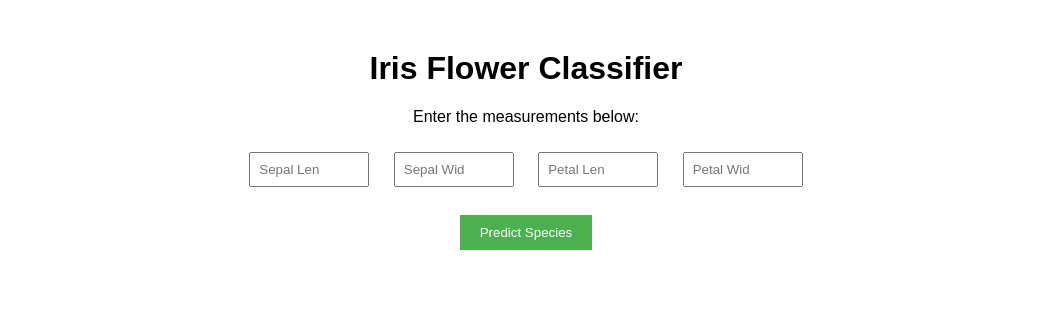
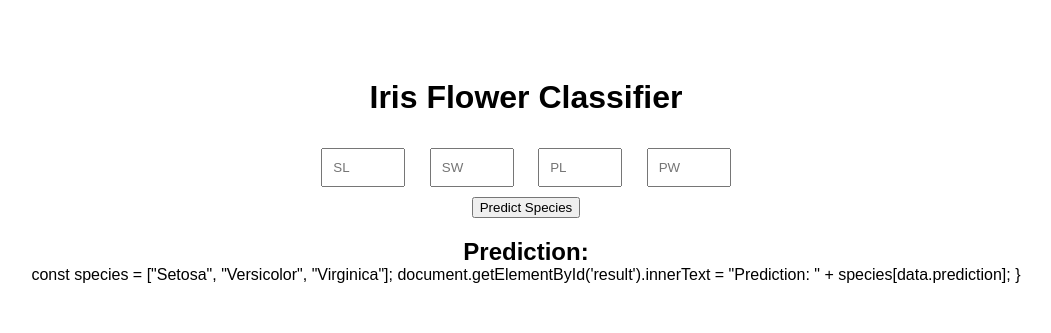
Before and after one commit to mohamedshamlola412-cmd/iris-predictor, a Python web app: template Templates/index.html in a window 1280 px wide. Shown: the top 333 px of the page, without its empty margins (114-1165 px from the left). Run offline with Jinja, Linux system fonts and the light colour scheme; the template is opened without the code that fills it, so the values that code supplies are empty.

Commit message:
Update index.html

```diff
--- a/Templates/index.html
+++ b/Templates/index.html
@@ -1,32 +1,32 @@
-
 <!DOCTYPE html>
 <html>
 <head>
     <title>Iris Predictor</title>
     <style>
-        body { font-family: sans-serif; text-align: center; margin-top: 50px; }
-        input { margin: 10px; padding: 8px; width: 100px; }
-        button { padding: 10px 20px; background-color: #4CAF50; color: white; border: none; cursor: pointer; }
+        body { text-align: center; font-family: Arial; padding: 50px; }
+        input { margin: 10px; padding: 10px; width: 60px; }
+        #result { font-weight: bold; font-size: 24px; margin-top: 20px; }
+        img { width: 200px; margin-top: 20px; display: none; }
     </style>
 </head>
 <body>
     <h1>Iris Flower Classifier</h1>
-    <p>Enter the measurements below:</p>
-    <input type="number" id="s1" placeholder="Sepal Len">
-    <input type="number" id="s2" placeholder="Sepal Wid">
-    <input type="number" id="p1" placeholder="Petal Len">
-    <input type="number" id="p2" placeholder="Petal Wid">
-    <br><br>
-    <button onclick="makePrediction()">Predict Species</button>
-    <h2 id="result"></h2>
+    <input type="number" id="f1" placeholder="SL">
+    <input type="number" id="f2" placeholder="SW">
+    <input type="number" id="f3" placeholder="PL">
+    <input type="number" id="f4" placeholder="PW">
+    <br>
+    <button onclick="predict()">Predict Species</button>
+    <div id="result">Prediction: </div>
+    <img id="flower-img" src="" alt="flower">
 
     <script>
-        async function makePrediction() {
+        async function predict() {
             const features = [
-                parseFloat(document.getElementById('s1').value),
-                parseFloat(document.getElementById('s2').value),
-                parseFloat(document.getElementById('p1').value),
-                parseFloat(document.getElementById('p2').value)
+                parseFloat(document.getElementById('f1').value),
+                parseFloat(document.getElementById('f2').value),
+                parseFloat(document.getElementById('f3').value),
+                parseFloat(document.getElementById('f4').value)
             ];
 
             const response = await fetch('/predict', {
@@ -34,7 +34,28 @@
                 headers: {'Content-Type': 'application/json'},
                 body: JSON.stringify({features: features})
             });
+
             const data = await response.json();
+            const resultDiv = document.getElementById('result');
+            const img = document.getElementById('flower-img');
+
+            if(data.prediction) {
+                resultDiv.innerText = "Prediction: " + data.prediction;
+                // These are placeholder images for each type
+                const urls = {
+                    "Setosa": "https://upload.wikimedia.org/wikipedia/commons/5/56/Kosaciec_szczecinkowaty_Iris_setosa.jpg",
+                    "Versicolor": "https://upload.wikimedia.org/wikipedia/commons/4/41/Iris_versicolor_3.jpg",
+                    "Virginica": "https://upload.wikimedia.org/wikipedia/commons/9/9f/Iris_virginica.jpg"
+                };
+                img.src = urls[data.prediction];
+                img.style.display = "inline-block";
+            } else {
+                resultDiv.innerText = "Error: " + data.error;
+            }
+        }
+    </script>
+</body>
+</html>
             const species = ["Setosa", "Versicolor", "Virginica"];
             document.getElementById('result').innerText = "Prediction: " + species[data.prediction];
         }
```
